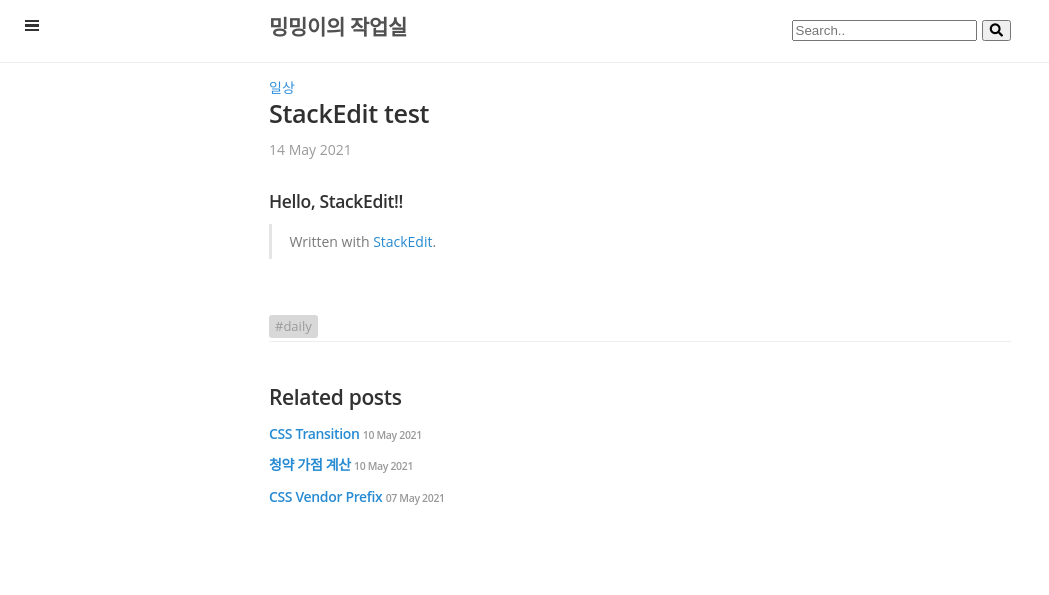
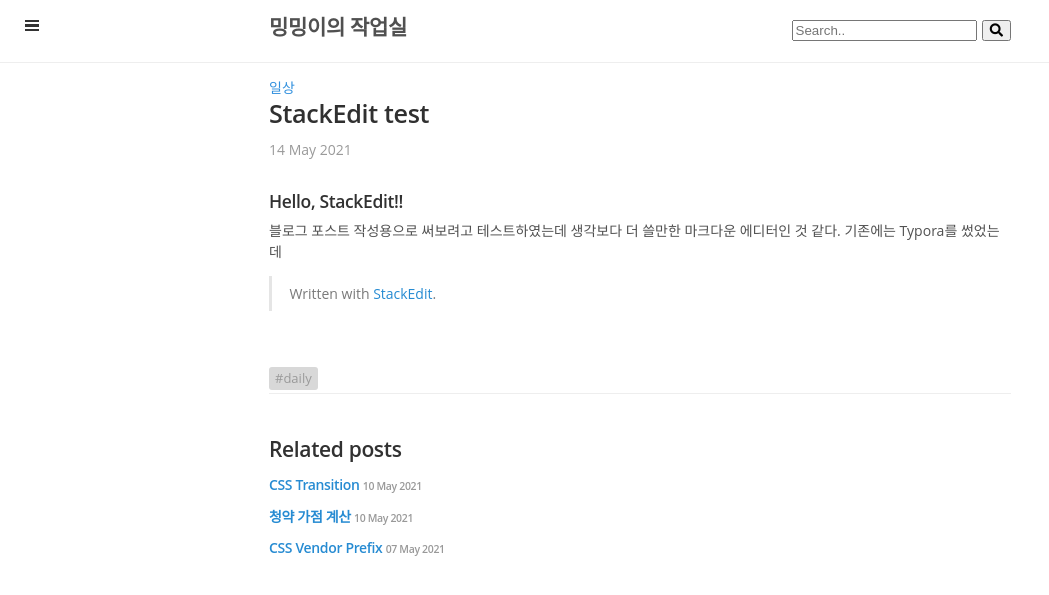
Before and after one commit to mingportal0/mingportal0.github.io, a Jekyll site: the page built from _posts/2021-05-14-stackedit.md, in a window 1280 px wide. Shown: the top 595 px of the page, without its empty margins (0-1049 px from the left). Built offline with Jekyll 4.4.1, drawn with Linux system fonts in a browser that asks for light colours; nearby versions of some CDN libraries; comment, search, counter and statistics services are not loaded.

Commit message:
_posts/2021-05-14-stackedit.md updated from https://stackedit.io/

```diff
--- a/_posts/2021-05-14-stackedit.md
+++ b/_posts/2021-05-14-stackedit.md
@@ -8,7 +8,11 @@ comment: yes
 ---
 ### Hello, StackEdit!!
 
+블로그 포스트 작성용으로 써보려고 테스트하였는데 생각보다 더 쓸만한 마크다운 에디터인 것 같다.
+기존에는 Typora를 썼었는데
+
 > Written with [StackEdit](https://stackedit.io/).
 <!--stackedit_data:
-eyJoaXN0b3J5IjpbLTE5MjY4NDEyNzNdfQ==
+eyJoaXN0b3J5IjpbLTEyMjQ4MzQ4MDEsLTE5MjY4NDEyNzNdfQ
+==
 -->
```
